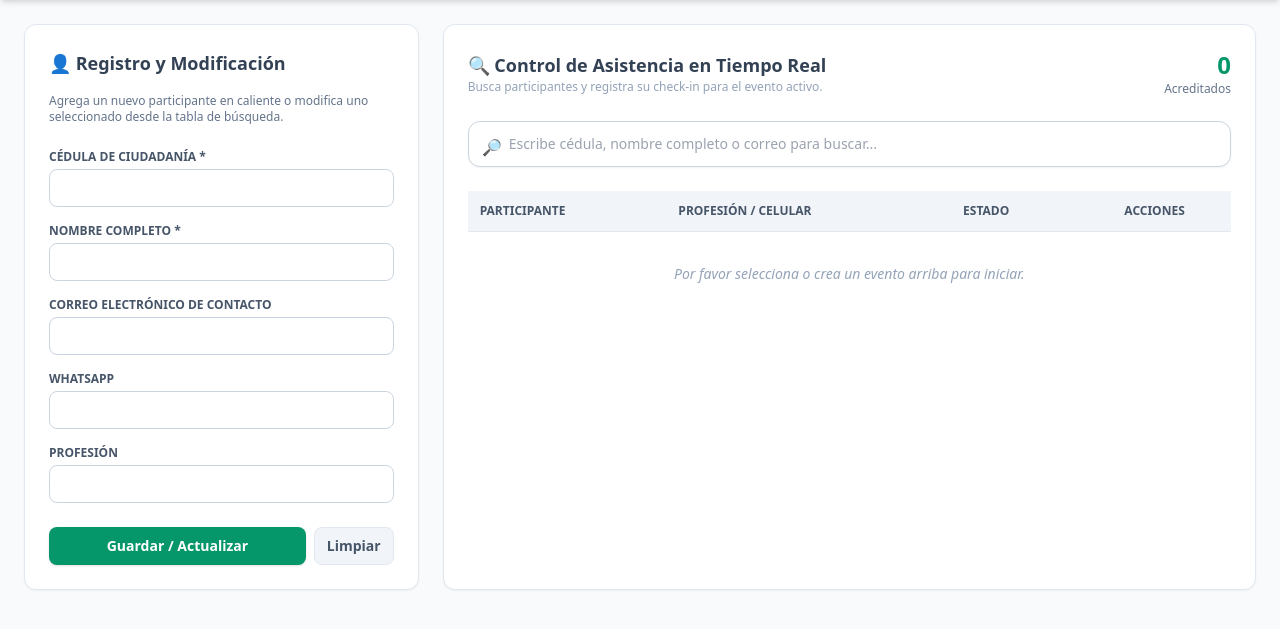
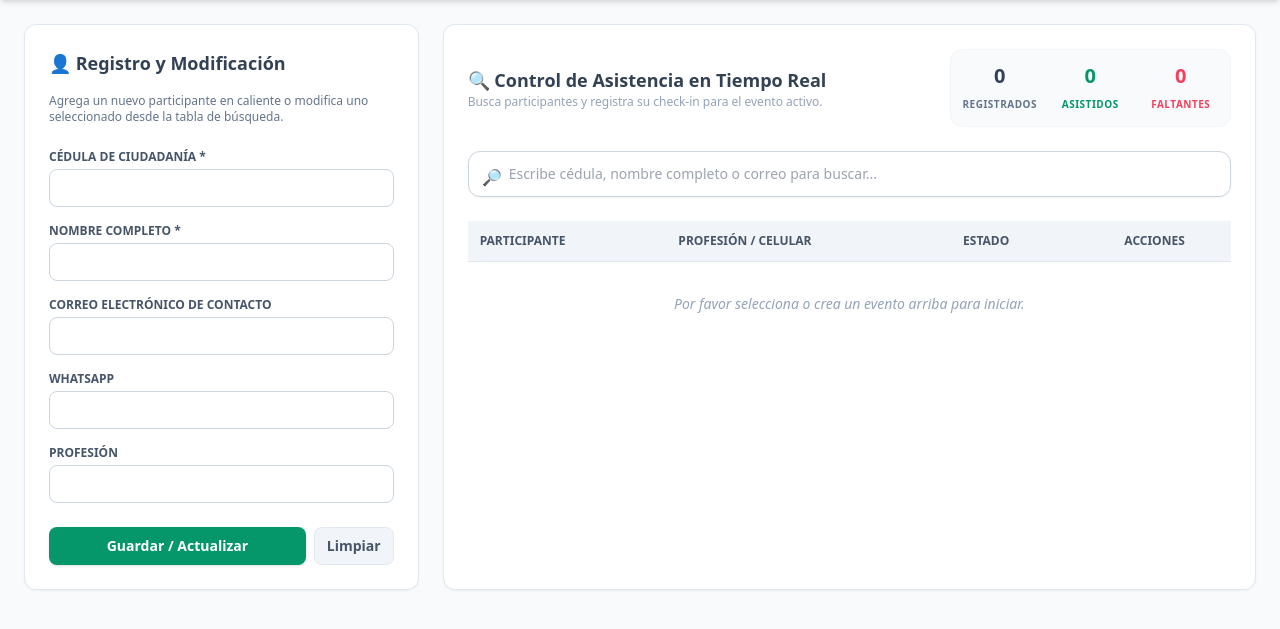
Before and after one commit to MaggLo1080/gestion-eventos-nutricion, a FastAPI app: page / in a window 1280 px wide. Shown: the part 80-709 px from the top of the page. Run offline with FastAPI, Linux system fonts and the light colour scheme; data that the repository does not hold is empty; some libraries are stand-ins or nearby versions.

Commit message:
Update index.html

```diff
--- a/templates/index.html
+++ b/templates/index.html
@@ -78,10 +78,21 @@
                     <h2 class="text-lg font-bold text-slate-700">🔍 Control de Asistencia en Tiempo Real</h2>
                     <p class="text-xs text-slate-400">Busca participantes y registra su check-in para el evento activo.</p>
                 </div>
-                <div class="text-right">
-                    <span id="contador-asistencia" class="text-2xl font-black text-emerald-600">0</span>
-                    <span class="text-xs text-slate-500 block">Acreditados</span>
-                </div>
+                <!-- Nuevos Contadores del Evento -->
+<div class="grid grid-cols-3 gap-4 text-center bg-slate-50 p-3 rounded-xl border border-slate-100">
+    <div>
+        <span id="contador-total" class="text-xl font-extrabold text-slate-700 block">0</span>
+        <span class="text-[10px] text-slate-500 uppercase font-bold tracking-wider">Registrados</span>
+    </div>
+    <div>
+        <span id="contador-asistieron" class="text-xl font-extrabold text-emerald-600 block">0</span>
+        <span class="text-[10px] text-emerald-600 uppercase font-bold tracking-wider">Asistidos</span>
+    </div>
+    <div>
+        <span id="contador-faltantes" class="text-xl font-extrabold text-rose-500 block">0</span>
+        <span class="text-[10px] text-rose-500 uppercase font-bold tracking-wider">Faltantes</span>
+    </div>
+</div>
             </div>
 
             <!-- Barra de búsqueda dinámica -->
```
